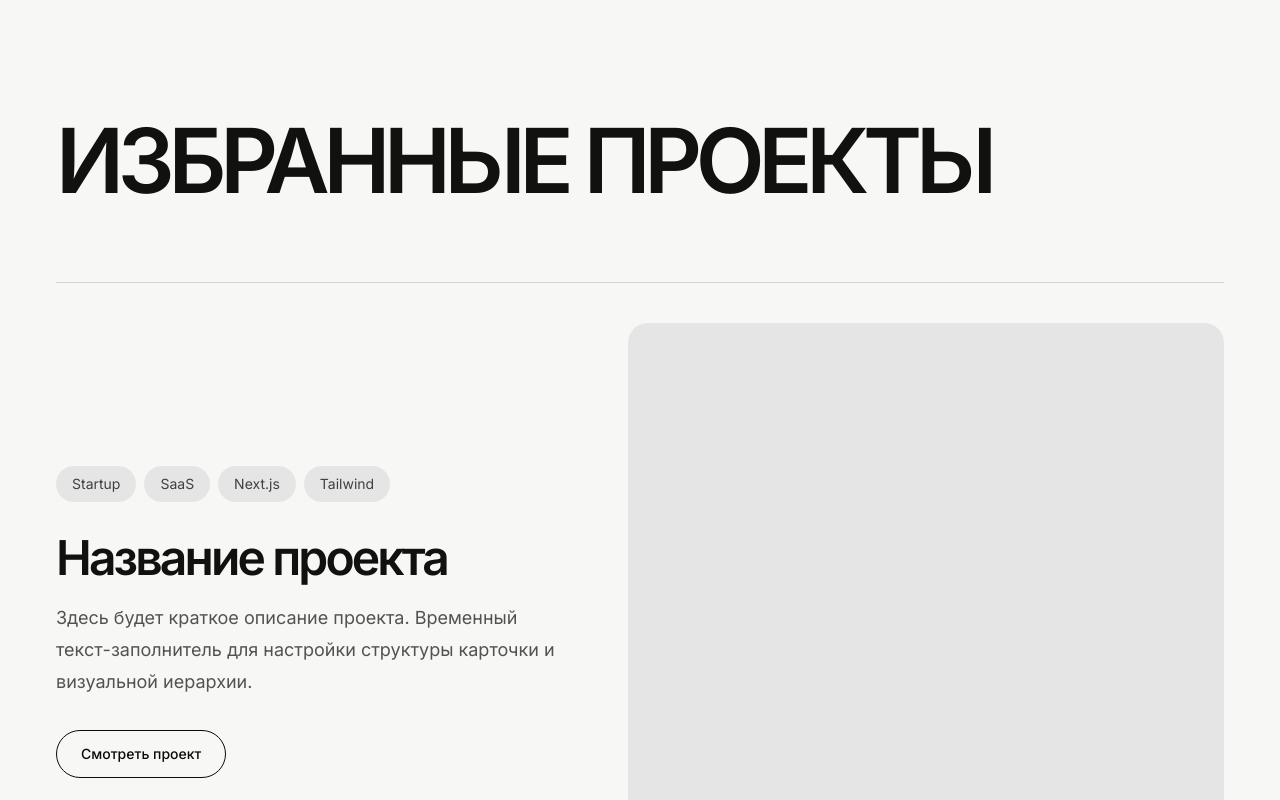
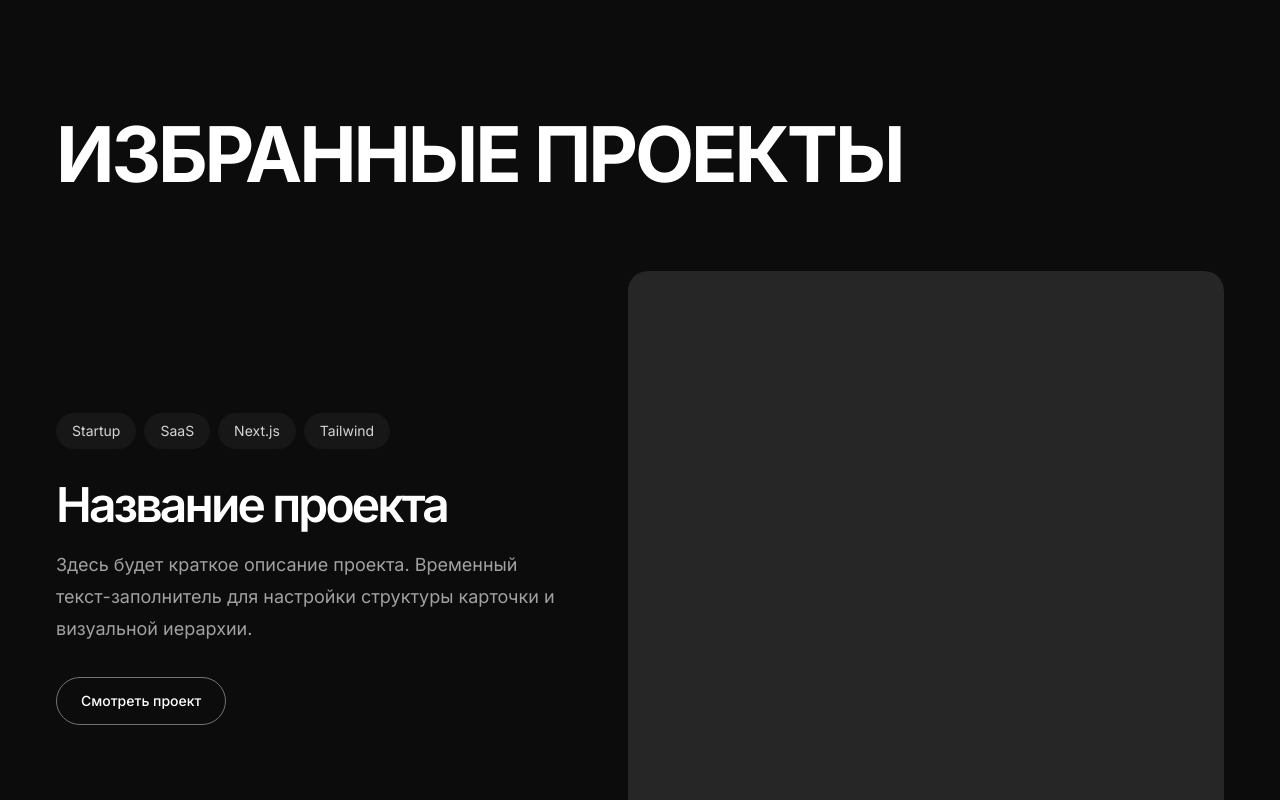
Before and after one commit to solomonovskolopendrov-tech/portfolio, a Next.js app: page / in a window 1280 px wide. Shown: the part 840-1640 px from the top of the page. Built offline with nearby package versions, Linux system fonts and the light colour scheme.

Commit message:
Refine dark projects section

```diff
--- a/components/portfolio.tsx
+++ b/components/portfolio.tsx
@@ -84,23 +84,23 @@ export function Portfolio() {
       </section>
 
       <section
-        className="px-5 py-24 sm:px-8 sm:py-32 lg:px-14 lg:py-40"
+        className="bg-[#0C0C0C] px-5 py-24 text-white sm:px-8 sm:py-32 lg:px-14 lg:py-40"
         id="projects"
         aria-labelledby="projects-heading"
       >
         <h2
-          className="text-[clamp(3rem,7vw,7.5rem)] font-semibold uppercase leading-[0.92] tracking-[-0.07em]"
+          className="text-[clamp(3.75rem,6vw,6.5rem)] font-bold uppercase leading-[0.92] tracking-[-0.04em]"
           id="projects-heading"
         >
           Избранные проекты
         </h2>
 
-        <article className="mt-14 grid gap-10 border-t border-neutral-300 pt-8 dark:border-neutral-800 sm:mt-20 sm:pt-10 lg:grid-cols-[minmax(0,0.92fr)_minmax(320px,1.08fr)] lg:items-center lg:gap-16">
+        <article className="mt-14 grid gap-10 sm:mt-20 lg:grid-cols-[minmax(0,0.92fr)_minmax(320px,1.08fr)] lg:items-center lg:gap-16">
           <div>
             <div className="flex flex-wrap gap-2">
               {["Startup", "SaaS", "Next.js", "Tailwind"].map((tag) => (
                 <span
-                  className="rounded-full bg-neutral-200 px-4 py-2 text-sm text-neutral-700 dark:bg-neutral-900 dark:text-neutral-300"
+                  className="rounded-full bg-neutral-900 px-4 py-2 text-sm text-neutral-300"
                   key={tag}
                 >
                   {tag}
@@ -108,15 +108,15 @@ export function Portfolio() {
               ))}
             </div>
 
-            <h3 className="mt-8 text-4xl font-semibold tracking-[-0.06em] sm:text-5xl">
+            <h3 className="mt-8 text-4xl font-semibold tracking-[-0.06em] text-white sm:text-5xl">
               Название проекта
             </h3>
-            <p className="mt-5 max-w-xl text-base leading-7 text-neutral-600 dark:text-neutral-400 sm:text-lg sm:leading-8">
+            <p className="mt-5 max-w-xl text-base leading-7 text-neutral-400 sm:text-lg sm:leading-8">
               Здесь будет краткое описание проекта. Временный текст-заполнитель
               для настройки структуры карточки и визуальной иерархии.
             </p>
             <a
-              className="mt-8 inline-flex min-h-12 items-center justify-center rounded-full border border-neutral-950 px-6 py-3 text-sm font-medium text-neutral-950 outline-offset-4 dark:border-neutral-100 dark:text-neutral-100"
+              className="mt-8 inline-flex min-h-12 items-center justify-center rounded-full border border-neutral-500 px-6 py-3 text-sm font-medium text-white outline-offset-4"
               href="#projects"
             >
               Смотреть проект
@@ -125,7 +125,7 @@ export function Portfolio() {
 
           <div
             aria-label="Место для изображения проекта"
-            className="aspect-square rounded-[20px] bg-neutral-200 dark:bg-neutral-900"
+            className="aspect-square rounded-[20px] bg-neutral-800"
             role="img"
           />
         </article>
```
